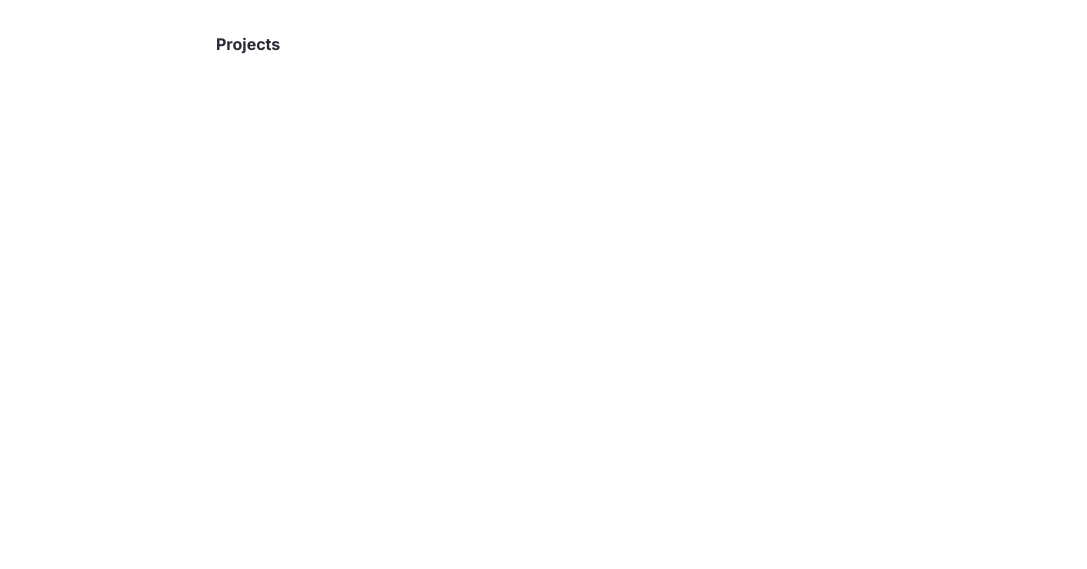
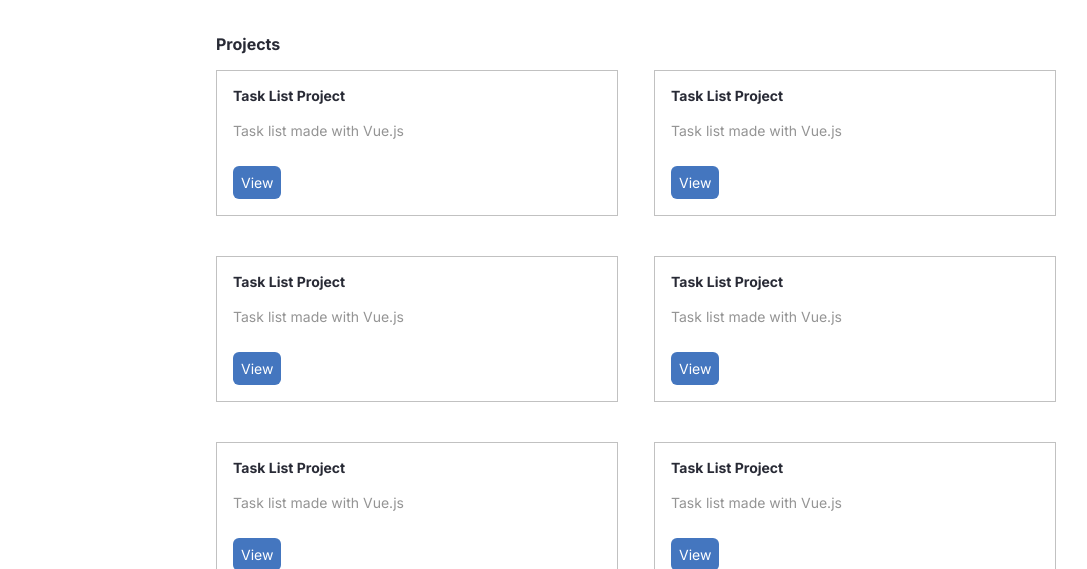
Before and after one commit to Caiobakerolov/Test_react, a React (Create React App) app: page / in a window 1280 px wide. Shown: the part 383-952 px from the top of the page, without its empty margins (96-1183 px from the left). Before the commit the page ends 800 px from the top, so only its background shows below. Built offline with nearby package versions, Linux system fonts and the light colour scheme.

Commit message:
creating the projects section and the project component

```diff
--- /dev/null
+++ b/src/components/Project/index.tsx
@@ -0,0 +1,13 @@
+import Paragraph from '../Paragraph'
+import Title from '../Title'
+import { Card, LinkButton } from './styles'
+
+const Project = () => (
+  <Card>
+    <Title>Task List Project</Title>
+    <Paragraph type="secundary">Task list made with Vue.js</Paragraph>
+    <LinkButton>View</LinkButton>
+  </Card>
+)
+
+export default Project
--- /dev/null
+++ b/src/components/Project/styles.ts
@@ -0,0 +1,17 @@
+import styled from 'styled-components'
+
+export const Card = styled.div`
+  border: 1px solid #c1c1c1;
+  padding: 16px;
+`
+
+export const LinkButton = styled.a`
+  color: #fff;
+  font-size: 14px;
+  background-color: #4476bf;
+  text-decoration: none;
+  padding: 8px;
+  border-radius: 6px;
+  display: inline-block;
+  margin-top: 24px;
+`
--- a/src/containers/Projects/index.tsx
+++ b/src/containers/Projects/index.tsx
@@ -1,8 +1,37 @@
+import Project from '../../components/Project'
 import Title from '../../components/Title'
+
+import { List } from './styles'
 
 const Projects = () => (
   <section>
     <Title fontSize={16}>Projects</Title>
+    <List>
+      <li>
+        <Project />
+      </li>
+      <li>
+        <Project />
+      </li>
+      <li>
+        <Project />
+      </li>
+      <li>
+        <Project />
+      </li>
+      <li>
+        <Project />
+      </li>
+      <li>
+        <Project />
+      </li>
+      <li>
+        <Project />
+      </li>
+      <li>
+        <Project />
+      </li>
+    </List>
   </section>
 )
 
--- /dev/null
+++ b/src/containers/Projects/styles.ts
@@ -0,0 +1,15 @@
+import styled from 'styled-components'
+
+export const List = styled.ul`
+  display: grid;
+  grid-template-columns: 1fr 1fr;
+  column-gap: 36px;
+  row-gap: 40px;
+  padding-bottom: 32px;
+
+  @media (max-width: 768px) {
+    grid-template-columns: 1fr;
+    column-gap: 0;
+    row-gap: 16px;
+  }
+`
--- a/src/styles.ts
+++ b/src/styles.ts
@@ -5,6 +5,7 @@ const styleGlobal = createGlobalStyle`
     margin: 0;
     padding: 0;
     font-family: 'Inter', sans-serif;
+    list-style: none;
   }
 
   body {
```
